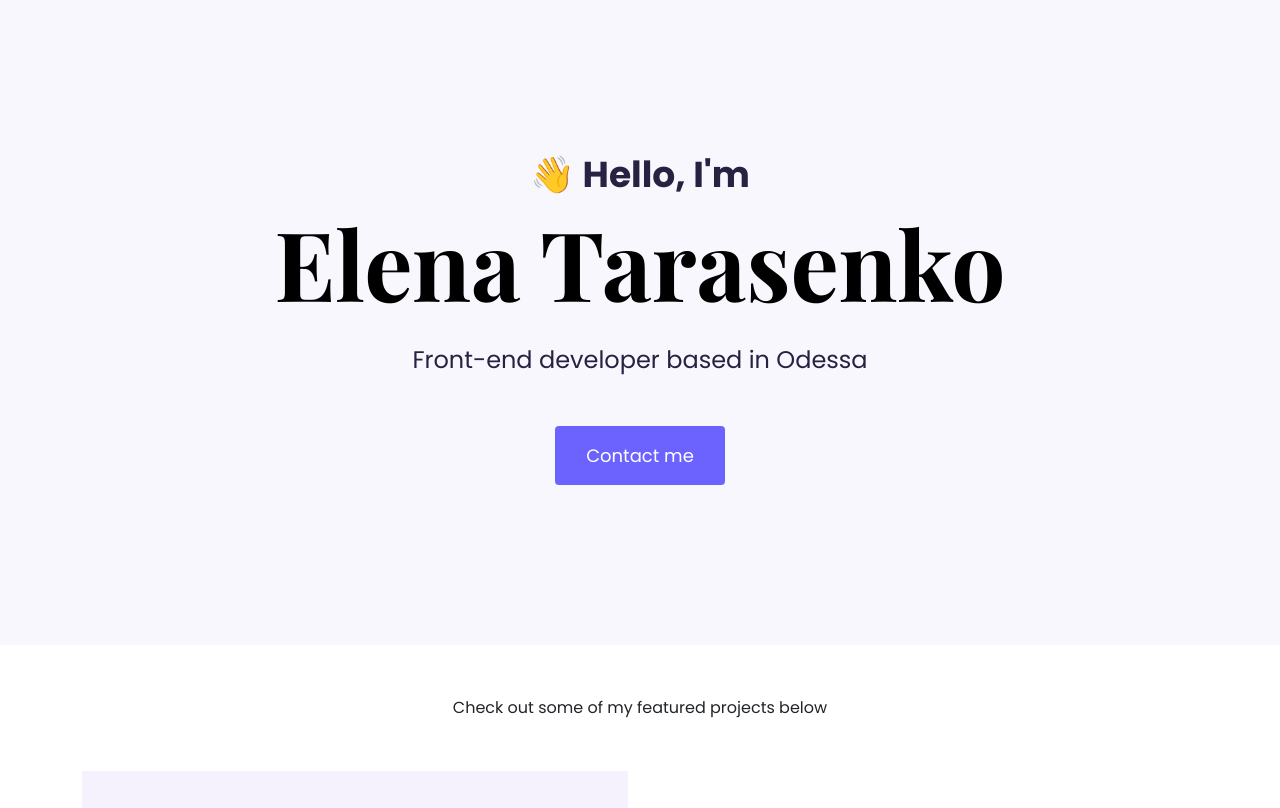
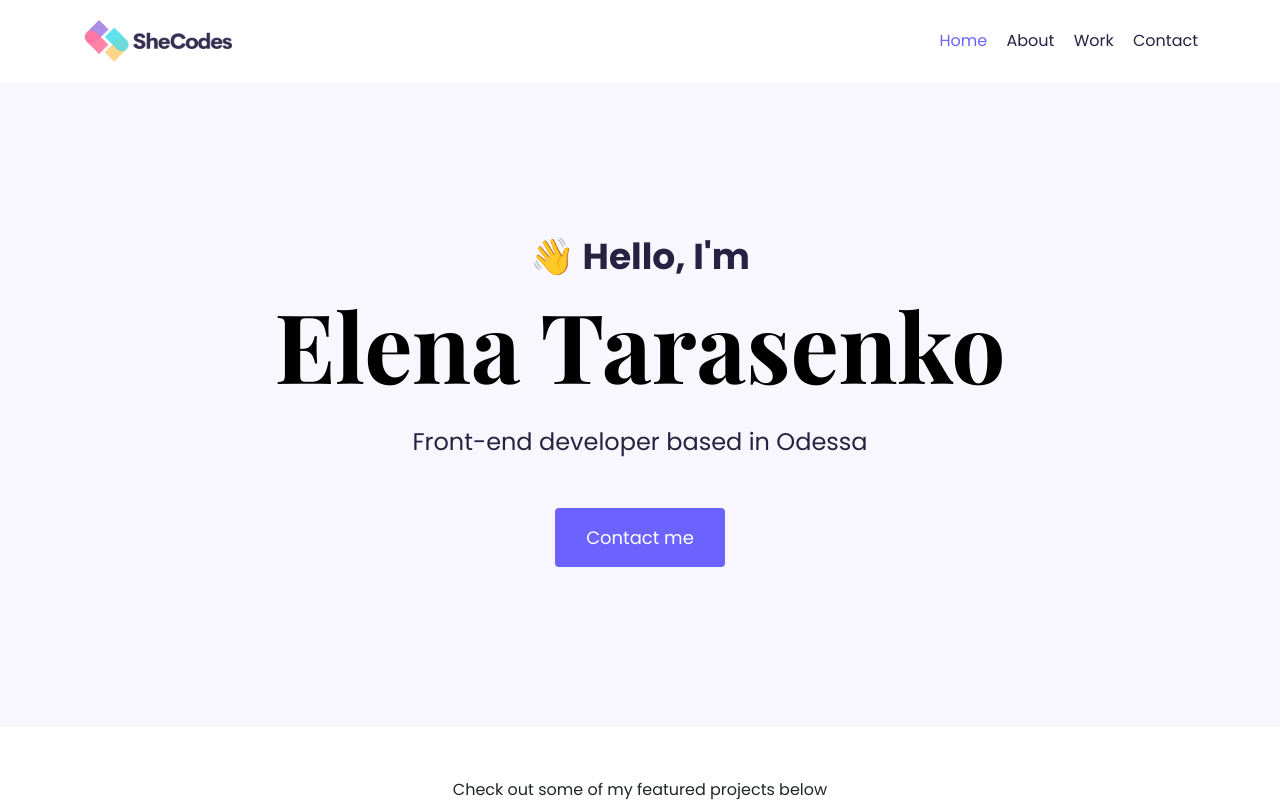
Before and after one commit to ElenTara/portfolio-project, a plain HTML site: page index.html in a window 1280 px wide. Shown: the top 808 px of the page. Drawn offline with nearby package versions, Linux system fonts and the light colour scheme.

Commit message:
Added header - navigation

```diff
--- a/index.html
+++ b/index.html
@@ -30,6 +30,36 @@
     <title>Home</title>
   </head>
   <body>
+    <div class="container">
+      <nav class="d-flex justify-content-between">
+        <a href="/">
+          <img
+            src="/images/logo.png"
+            alt="Logo"
+            class="logo d-none d-md-block"
+          />
+          <img
+            src="/images/logo-small.jpg"
+            alt="Logo"
+            class="logo d-block d-md-none"
+          />
+        </a>
+        <ul>
+          <li class="active">
+            <a href="/">Home</a>
+          </li>
+          <li>
+            <a href="/about.html">About</a>
+          </li>
+          <li>
+            <a href="/work.html">Work</a>
+          </li>
+          <li>
+            <a href="/contact.html">Contact</a>
+          </li>
+        </ul>
+      </nav>
+    </div>
     <div class="hero">
       <p>👋 Hello, I'm</p>
       <h1>Elena Tarasenko</h1>
--- a/styles/portfolio.css
+++ b/styles/portfolio.css
@@ -30,6 +30,33 @@ p {
   font-weight: normal;
   font-size: 16px;
   line-height: 30px;
+}
+nav {
+  padding: 20px 0;
+}
+nav li {
+  display: inline;
+  list-style: none;
+  line-height: 42px;
+  margin-left: 15px;
+}
+nav ul {
+  padding: 0;
+  margin: 0;
+}
+nav a {
+  text-decoration: none;
+  color: #272142;
+  transition: all 100ms ease-in-out;
+}
+
+nav a:hover,
+nav li.active a {
+  color: var(--branding-color);
+}
+
+.logo {
+  max-width: 150px;
 }
 
 .hero {
@@ -122,6 +149,13 @@ p {
   h2 {
     font-size: 44px;
   }
+
+  nav a {
+    font-size: 12px;
+  }
+  nav li {
+    margin-left: 10px;
+  }
   .hero {
     padding: 80px 20px;
   }
```
Also changed, not shown: images/logo-small.jpg (added), images/logo.png (added).
